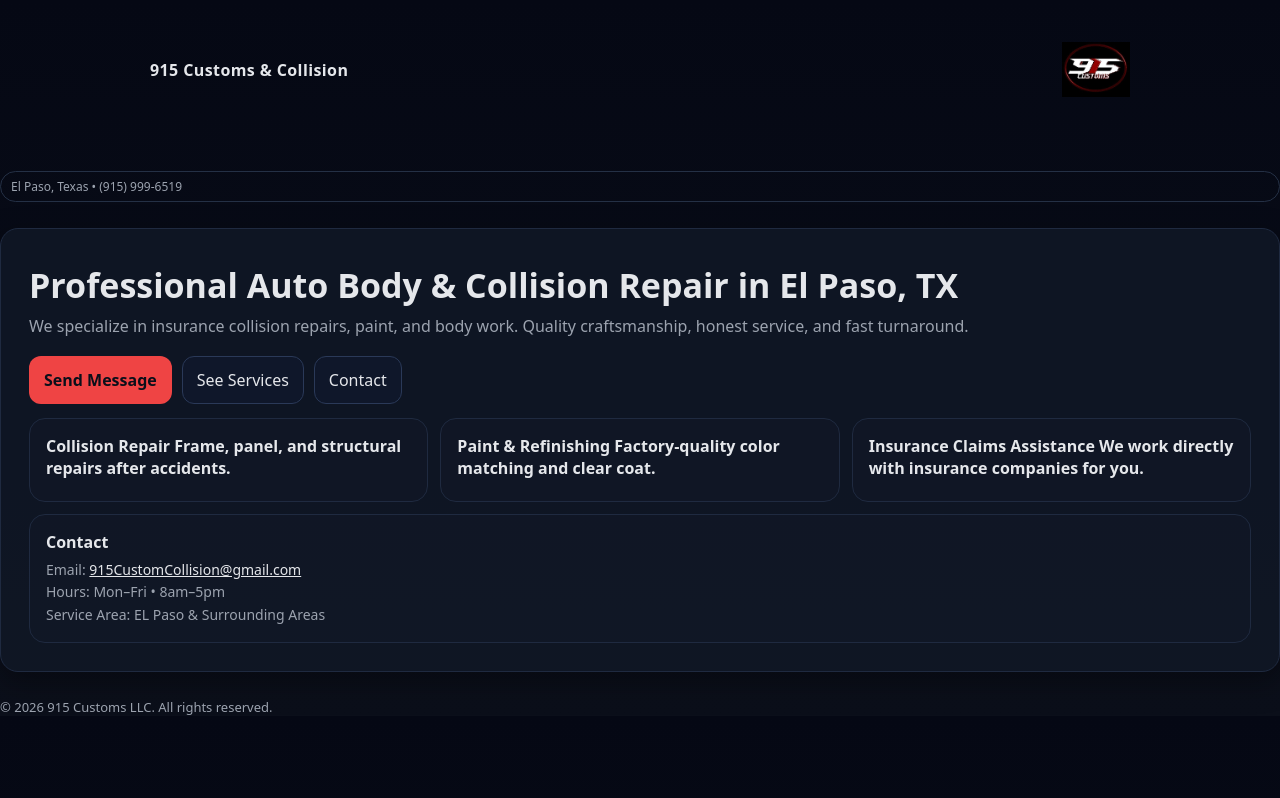
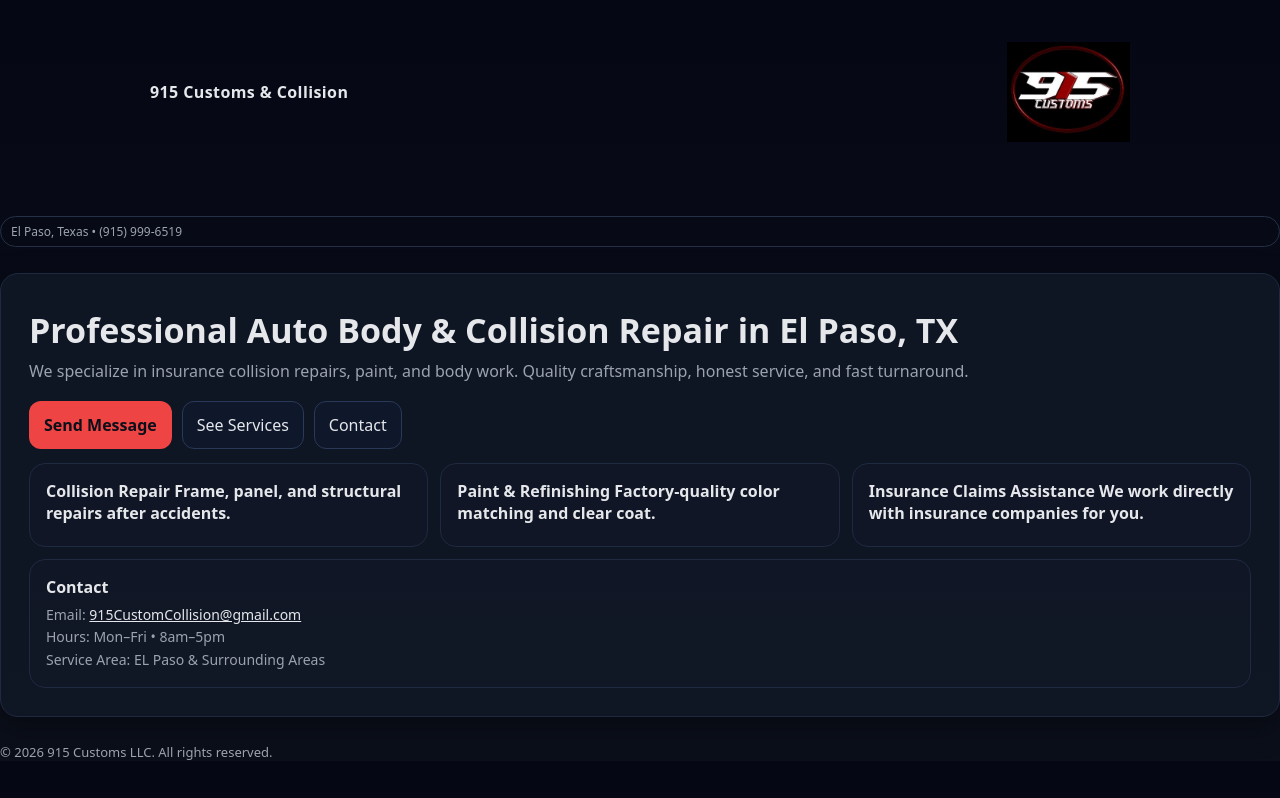
Before and after one commit to 915customz/my-website, a plain HTML site: page index.html in a window 1280 px wide. Drawn offline with Linux system fonts and the light colour scheme.

Commit message:
Update index.html

```diff
--- a/index.html
+++ b/index.html
@@ -30,7 +30,7 @@
   <div class="wrap">
     <header>
       <div class="brand">915 Customs & Collision</div>
-        <img src="IMG_1850.jpg" alt="915 Customs & Collsion Logo" style="height:55px;">
+        <img src="IMG_1850.jpg" alt="915 Customs & Collsion Logo" style="height:100px;">
   </div>
       <div class="pill">El Paso, Texas • (915) 999-6519</div>
     </header>
```
